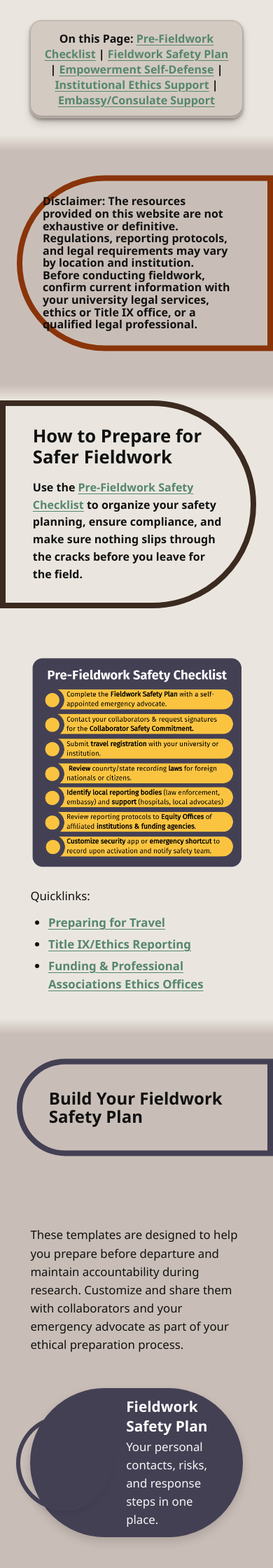
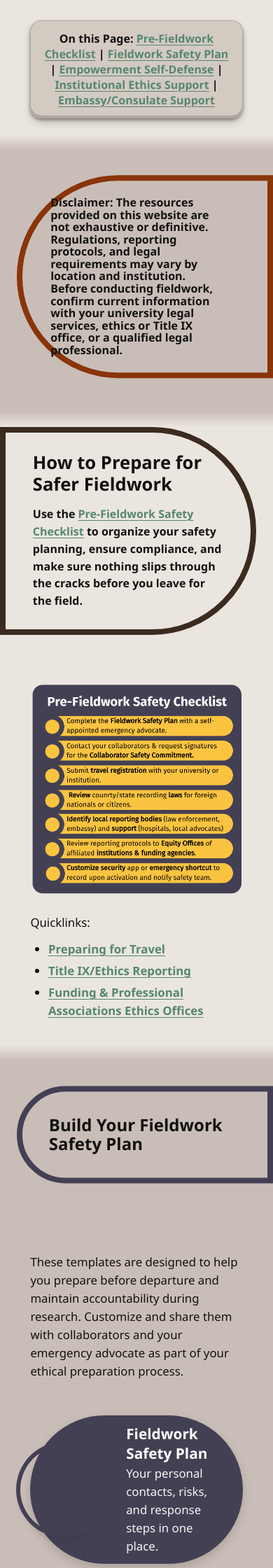
Before and after one commit to AnthroSafetyWarrior/GoldenTrowelProject, a Jekyll site: the page built from _pages/preparing.html, in a window 390 px wide. Shown: the part 1580-3820 px from the top of the page at 70% size. Built offline with Jekyll 4.4.1, drawn with Linux system fonts in a browser that asks for light colours.

Commit message:
updating pages

```diff
--- a/_pages/preparing.html
+++ b/_pages/preparing.html
@@ -73,7 +73,15 @@ hero_tint: .40
   transform: scale(1.05);
 }
 
-@media (max-width:760px){.section .disclaimer-wrap{  padding-left:30px;}
+/* Fix disclaimer pillhead text touching the curve on phones */
+@media (max-width: 760px) {
+  .stripe .disclaimer-wrap .pillhead {
+    --pillhead-pad-x: clamp(1.8em, 6vw, 2.6em);
+    --pillhead-pad-y: clamp(1.9em, 4.5vw, 2.3em);
+    max-inline-size: 42ch; /* earlier wrapping */
+  }
+}
+
 </style>
 
 <!-- 1) Intro – plain background -->
```
